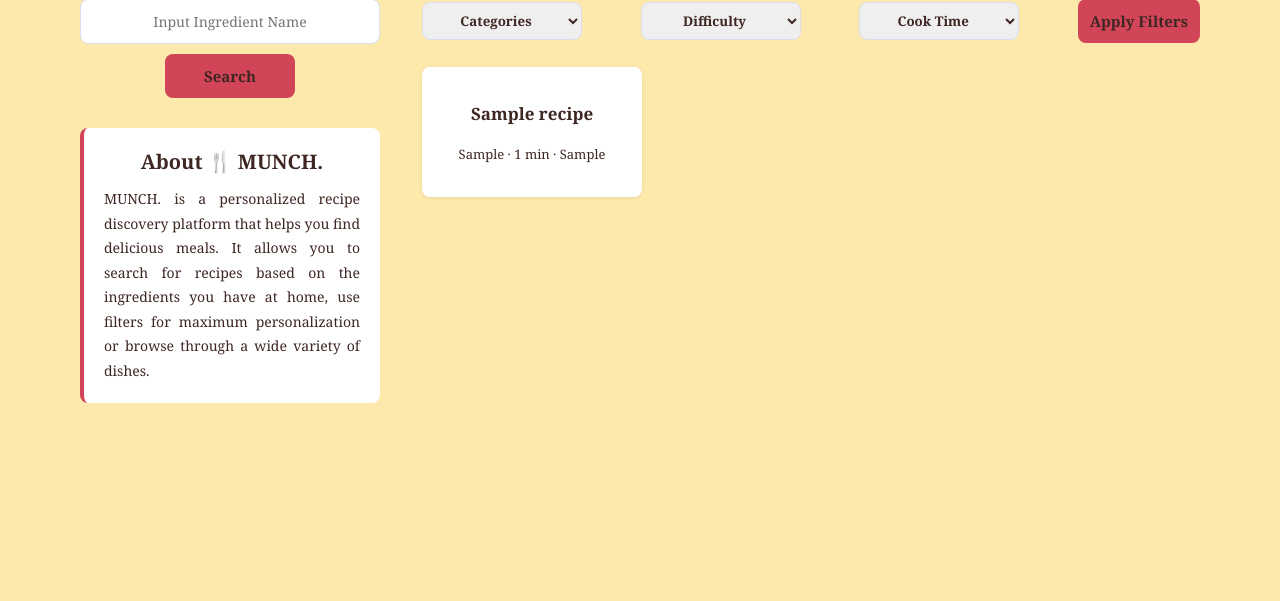
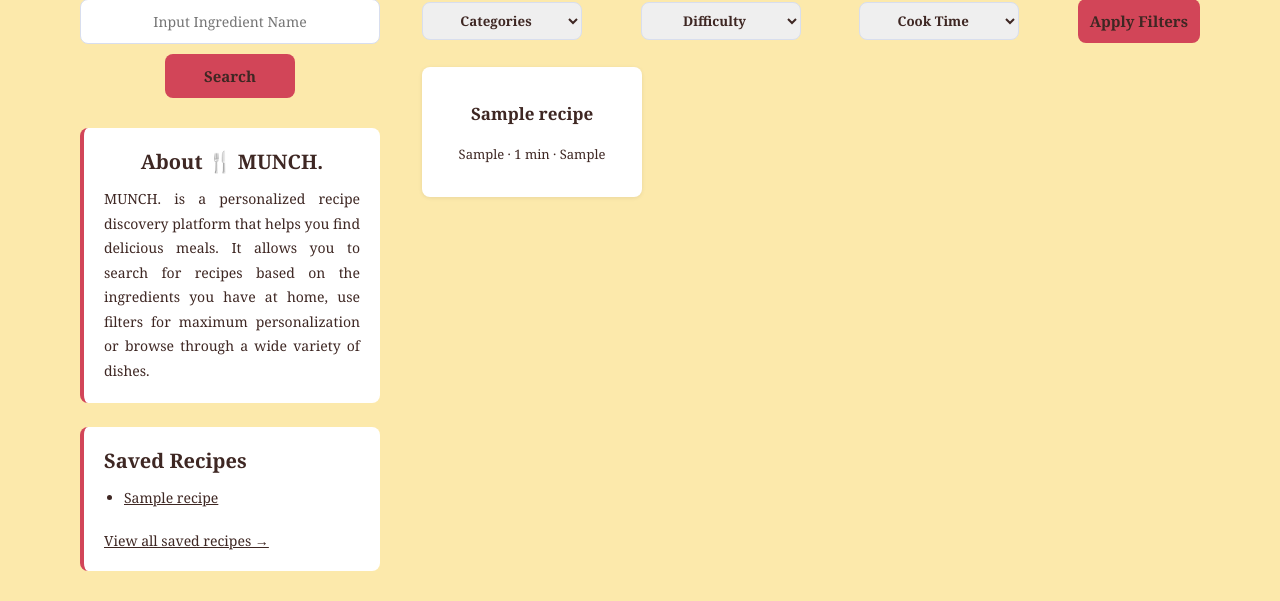
Before and after one commit to pmenaka-droid/Adi-New, a Flask app: page / in a window 1280 px wide. Shown: the part 277-878 px from the top of the page. Before the commit the page ends 680 px from the top, so only its background shows below. Run offline with Flask 3, Linux system fonts and the light colour scheme; a user stored in the database is signed in; tables that the repository leaves empty hold one stand-in row (values such as "Sample post").

Commit message:
Show saved recipes below About MUNCH on home page

```diff
--- a/app.py
+++ b/app.py
@@ -168,9 +168,19 @@ ingredients.ingredient_id
    dietary_options = [row['dietary'] for row in db.execute('SELECT DISTINCT dietary FROM recipes WHERE dietary IS NOT NULL').fetchall()]
 
 
+   sidebar_saved_recipes = []
+   if current_user.is_authenticated:
+       sidebar_saved_recipes = db.execute(
+           """SELECT recipes.recipe_id, recipes.title FROM recipes
+              JOIN saved_recipes ON recipes.recipe_id = saved_recipes.recipe_id
+              WHERE saved_recipes.user_id = ? ORDER BY recipes.title""",
+           (current_user.id,)
+       ).fetchall()
+
    db.close()
    return render_template(
        'index.html',
+       sidebar_saved_recipes=sidebar_saved_recipes,
        recipes=recipes,
        categories=categories,
        difficulties=difficulties,
--- a/static/style.css
+++ b/static/style.css
@@ -304,3 +304,12 @@ text-align: center;
 .planner-empty { padding: 20px; margin-bottom: 20px; background: white; border-radius: 8px; }
 button:disabled { opacity: .6; cursor: default; }
 @media (max-width: 600px) { .container { padding: 24px 16px; } .navbar, .nav-links { flex-wrap: wrap; gap: 18px; } }
+
+.sidebar-saved { margin-top: 24px; padding: 20px; background: white; border-radius: 8px; border-left: 4px solid #D24558; text-align: left; }
+.sidebar-saved h3 { font-size: 20px; margin-bottom: 12px; }
+.sidebar-saved p, .sidebar-saved li { font-size: 14px; line-height: 1.75; }
+.sidebar-saved ul { padding-left: 20px; }
+.sidebar-saved li { margin-bottom: 8px; overflow-wrap: anywhere; }
+.sidebar-saved a { color: #3E2723; }
+.sidebar-saved a:hover { color: #D24558; }
+.sidebar-saved-all { display: inline-block; margin-top: 12px; font-size: 14px; }
--- a/templates/index.html
+++ b/templates/index.html
@@ -31,6 +31,23 @@ delicious meals.
 use filters for maximum personalization or browse through a wide variety of
 dishes.</p>
   </div>
+  <section class="sidebar-saved" aria-labelledby="sidebar-saved-heading">
+    <h3 id="sidebar-saved-heading">Saved Recipes</h3>
+    {% if current_user.is_authenticated %}
+      {% if sidebar_saved_recipes %}
+        <ul>
+          {% for saved_recipe in sidebar_saved_recipes %}
+          <li><a href="{{ url_for('recipe', recipe_id=saved_recipe['recipe_id']) }}">{{ saved_recipe['title'] }}</a></li>
+          {% endfor %}
+        </ul>
+        <a class="sidebar-saved-all" href="{{ url_for('saved_recipes') }}">View all saved recipes →</a>
+      {% else %}
+        <p>No saved recipes yet. Open a recipe and click “Save Recipe” to add it here.</p>
+      {% endif %}
+    {% else %}
+      <p><a href="{{ url_for('login') }}">Log in</a> to see your saved recipes.</p>
+    {% endif %}
+  </section>
 </aside>
 
 
```
